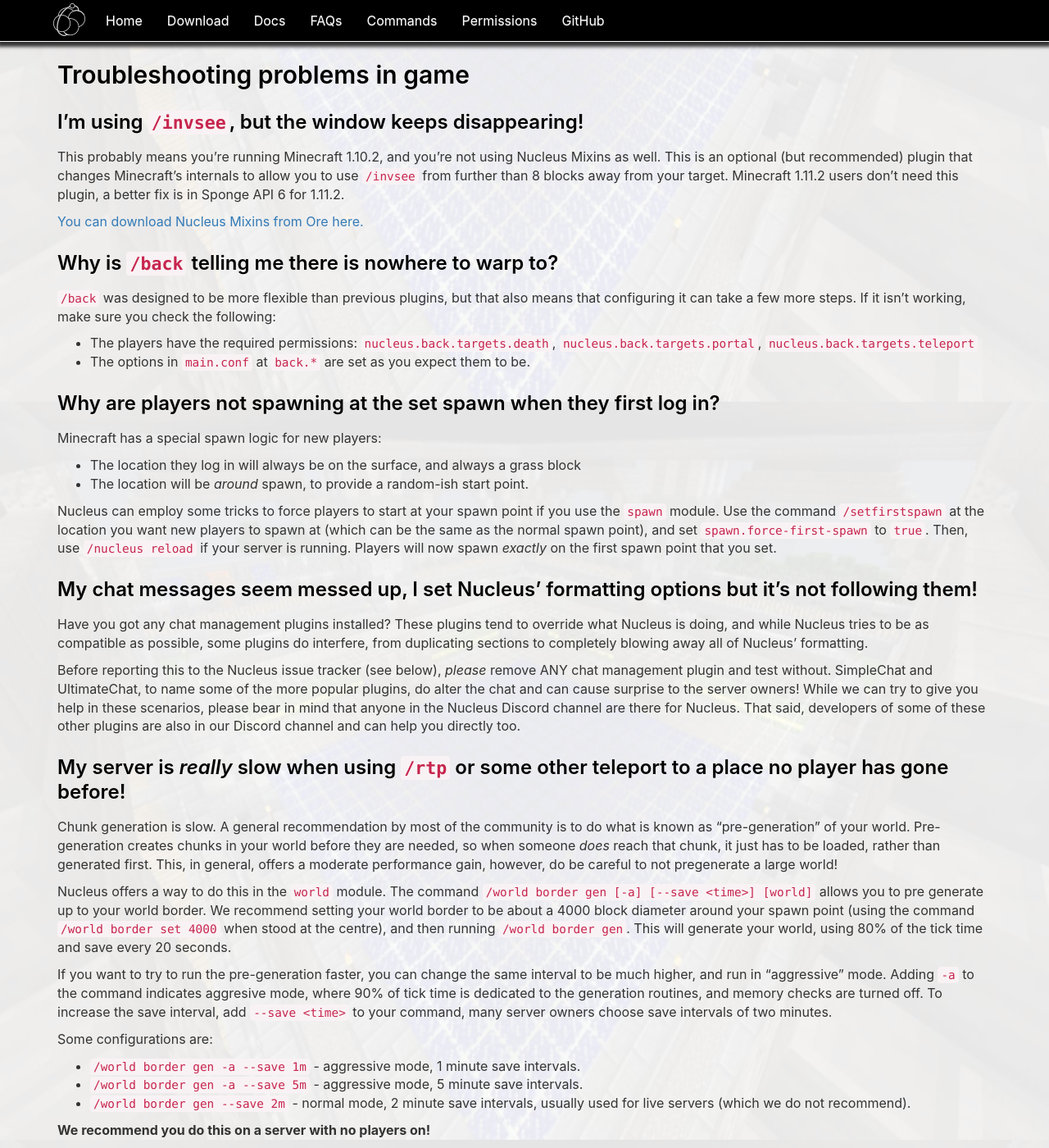
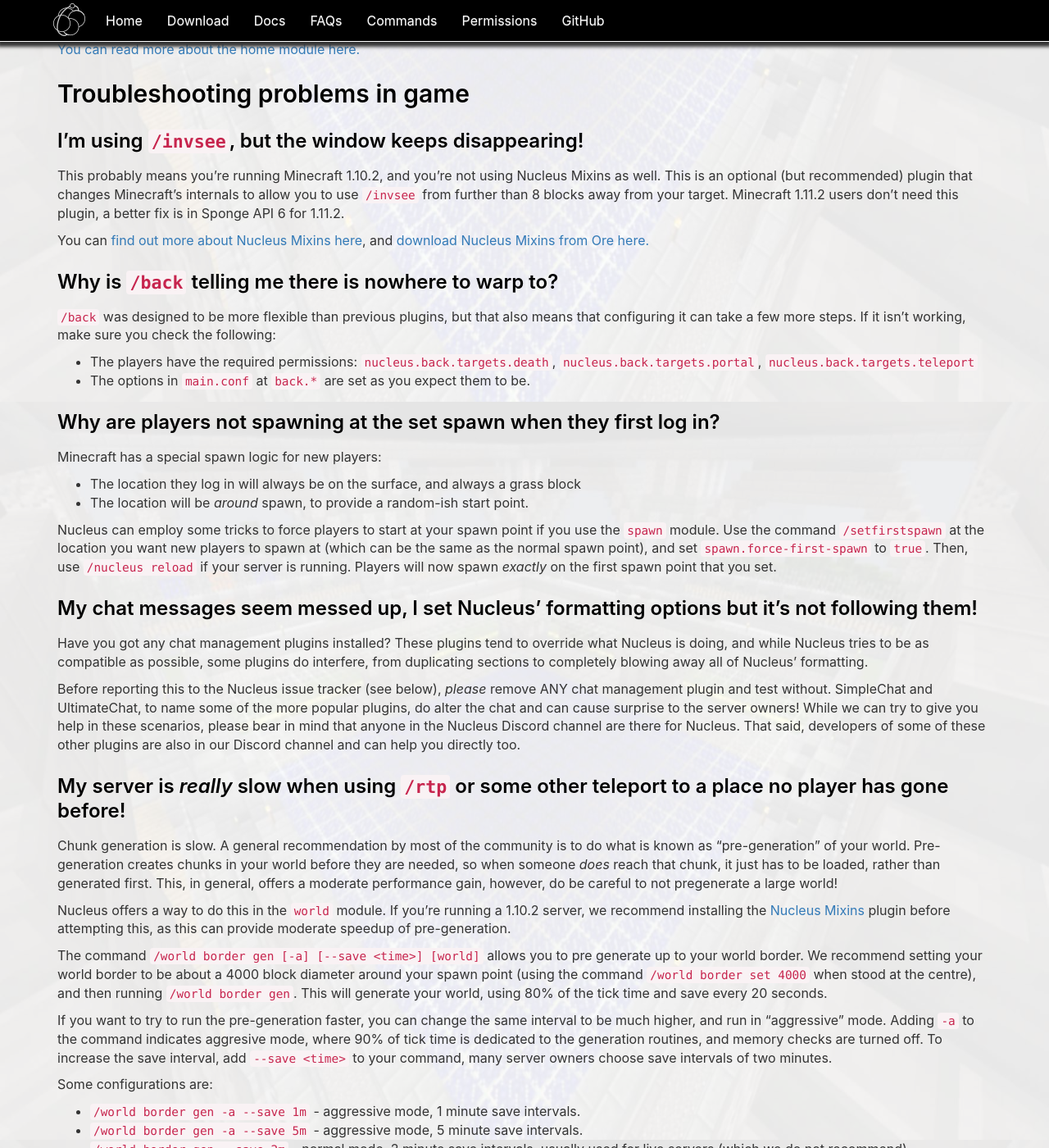
Before and after one commit to NucleusPowered/site-v1, a Jekyll site: the page built from docs/faqs.md, in a window 1280 px wide and 1400 px high, scrolled down 4910 px. Shown: the whole window at 82% size. Built offline with Jekyll 4.4.1, drawn with Linux system fonts in a browser that asks for light colours; comment, search, counter and statistics services are not loaded; some of the changed text lies outside the part shown.

Commit message:
Update FAQs

```diff
--- a/docs/faqs.md
+++ b/docs/faqs.md
@@ -41,6 +41,7 @@
 
 * Nucleus: the main plugin. Most functionality is located in this plugin.
 * Nucleus Mixins: an optional plugin for Minecraft 1.10.2 servers that fixes `/invsee` and enables enhanced pre-generation of the world.
+    * [See this page for more information on Nucleus Mixins.](configuration/mixins.html)
 * Nucleus Gluon: an optional plugin for Nucleus 0.24.0 and above, and PlaceholderAPI 3.6 and above, that allows for chat placeholders from both
 plugins to be used in... well, both plugins!
 
@@ -247,7 +248,7 @@
 recommended) plugin that changes Minecraft's internals to allow you to use `/invsee` from further than 8 blocks away from your target. Minecraft 1.11.2
 users don't need this plugin, a better fix is in Sponge API 6 for 1.11.2.
 
-[You can download Nucleus Mixins from Ore here.](https://ore.spongepowered.org/Nucleus/Nucleus-Mixins)
+You can [find out more about Nucleus Mixins here](configuration/mixins.html), and [download Nucleus Mixins from Ore here.](https://ore.spongepowered.org/Nucleus/Nucleus-Mixins)
 
 <a class="anchor" id="back-warp"></a>
 
@@ -294,7 +295,10 @@
 chunks in your world before they are needed, so when someone _does_ reach that chunk, it just has to be loaded, rather than generated first.
 This, in general, offers a moderate performance gain, however, do be careful to not pregenerate a large world!
 
-Nucleus offers a way to do this in the `world` module. The command `/world border gen [-a] [--save <time>] [world]` allows you to pre generate
+Nucleus offers a way to do this in the `world` module. If you're running a 1.10.2 server, we recommend installing the
+[Nucleus Mixins](configuration/mixins.html) plugin before attempting this, as this can provide moderate speedup of pre-generation.
+
+The command `/world border gen [-a] [--save <time>] [world]` allows you to pre generate
 up to your world border. We recommend setting your world border to be about a 4000 block diameter around your spawn point (using the command
 `/world border set 4000` when stood at the centre), and then running `/world border gen`. This will generate your world, using 80% of the tick
 time and save every 20 seconds.
```
